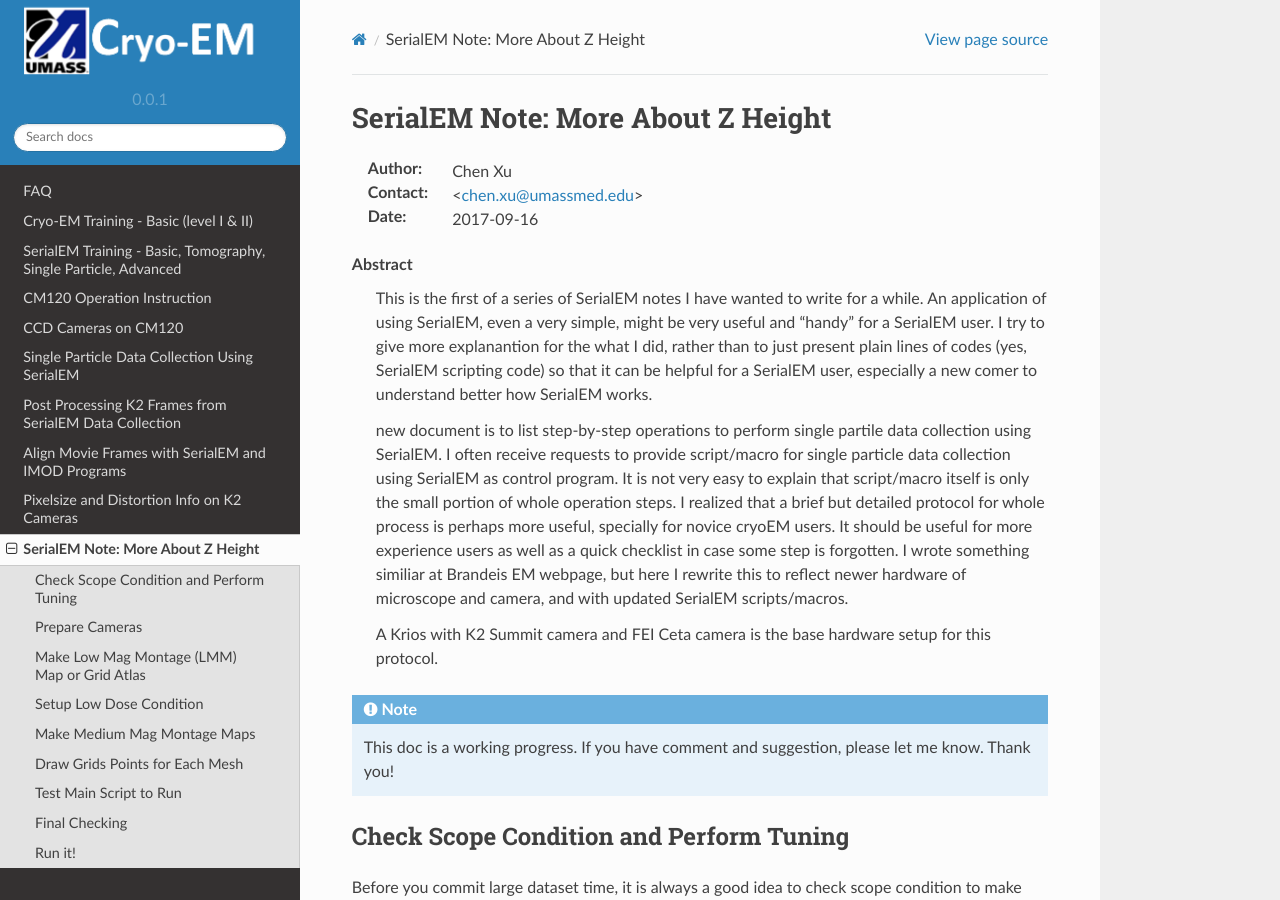
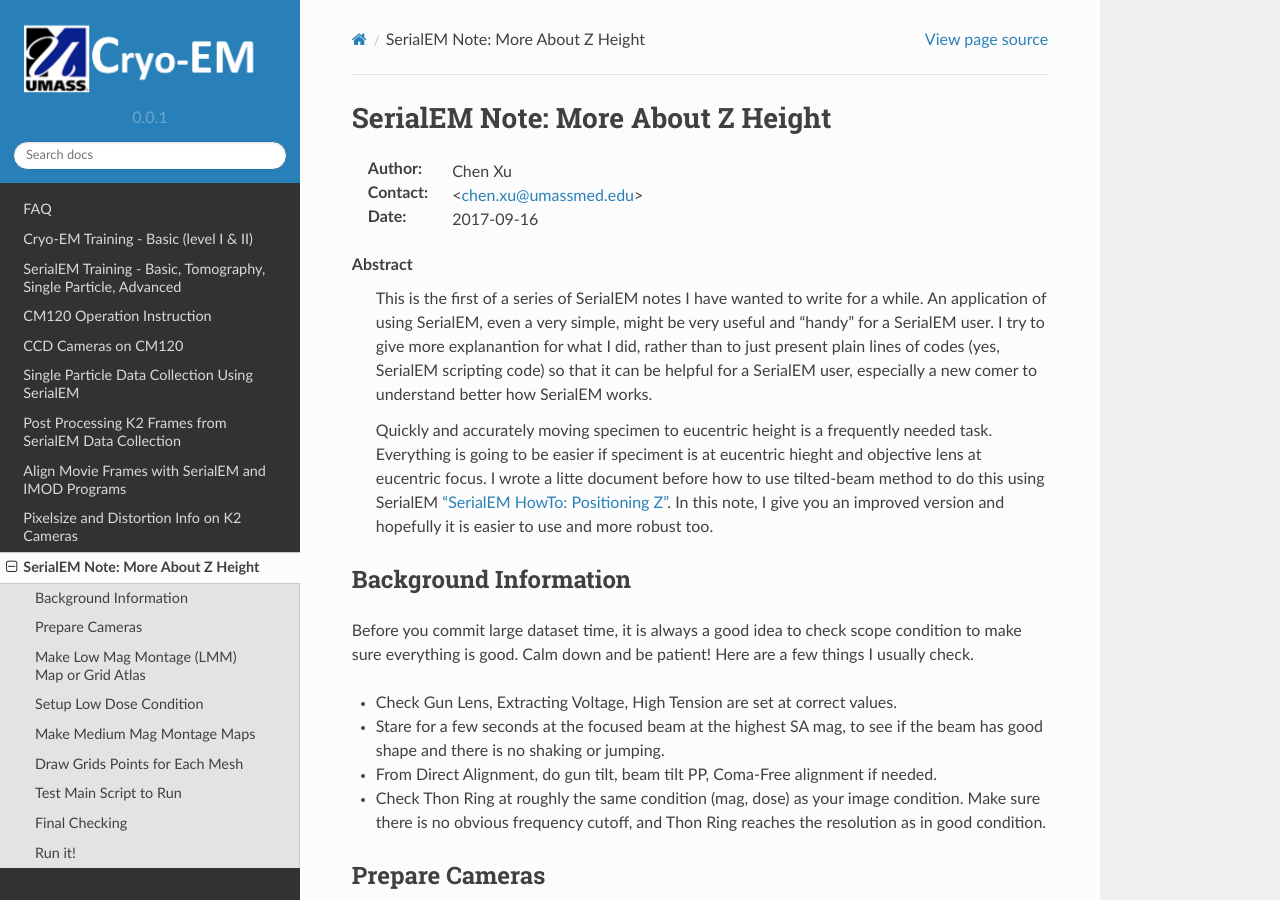
Before and after one commit to xuchen66/sphinx-emdocs, a Sphinx documentation site: the page built from source/serialEM-note-more-about-z-height.rst, in a window 1280 px wide and 900 px high. Built offline with Sphinx 7.4.7 and the Read the Docs theme 2.0.0, drawn with Linux system fonts in a browser that asks for light colours; pages that are not in the unit, such as notebooks, are missing from menus.

Commit message:
Update serialEM-note-more-about-z-height.rst

```diff
--- a/source/serialEM-note-more-about-z-height.rst
+++ b/source/serialEM-note-more-about-z-height.rst
@@ -12,27 +12,19 @@
 
    Abstract
       This is the first of a series of SerialEM notes I have wanted to write for a while. An application of using SerialEM,
-      even a very simple, might be very useful and "handy" for a SerialEM user. I try to give more explanantion for the what
+      even a very simple, might be very useful and "handy" for a SerialEM user. I try to give more explanantion for what
       I did, rather than to just present plain lines of codes (yes, SerialEM scripting code) so that it can be helpful for a
       SerialEM user, especially a new comer to understand better how SerialEM works.
 
-      new document is to list step-by-step operations to perform single partile data collection using SerialEM.
-      I often receive requests to provide script/macro for single particle data collection using SerialEM as control program.
-      It is not very easy to explain that script/macro itself is only the small portion of whole operation steps.
-      I realized that a brief but detailed protocol for whole process is perhaps more useful, specially for novice cryoEM users.
-      It should be useful for more experience users as well as a quick checklist in case some step is forgotten.
-      I wrote something similiar at Brandeis EM webpage, but here I rewrite this to reflect newer hardware of microscope and camera,
-      and with updated SerialEM scripts/macros.
+      Quickly and accurately moving specimen to eucentric height is a frequently needed task. Everything is going to be easier
+      if speciment is at eucentric hieght and objective lens at eucentric focus. I wrote a litte document before how to use tilted-beam
+      method to do this using SerialEM `"SerialEM HowTo: Positioning Z" <http://www.bio.brandeis.edu/KeckWeb/emdoc/en_US.ISO8859-1/articles/SerialEM-howto:positioningZ/>`_. In this note, I give you an improved version and hopefully it is easier to use and
+      more robust too.
 
-      A Krios with K2 Summit camera and FEI Ceta camera is the base hardware setup for this protocol.
+.. _background_info:
 
-.. note::
-      This doc is a working progress. If you have comment and suggestion, please let me know. Thank you!
-
-.. _scope_tuning:
-
-Check Scope Condition and Perform Tuning
-----------------------------------------
+Background Information
+----------------------
 
 Before you commit large dataset time, it is always a good idea to check scope condition to make sure everything is good. Calm down and be patient! Here are a few things I usually check.
 
```
